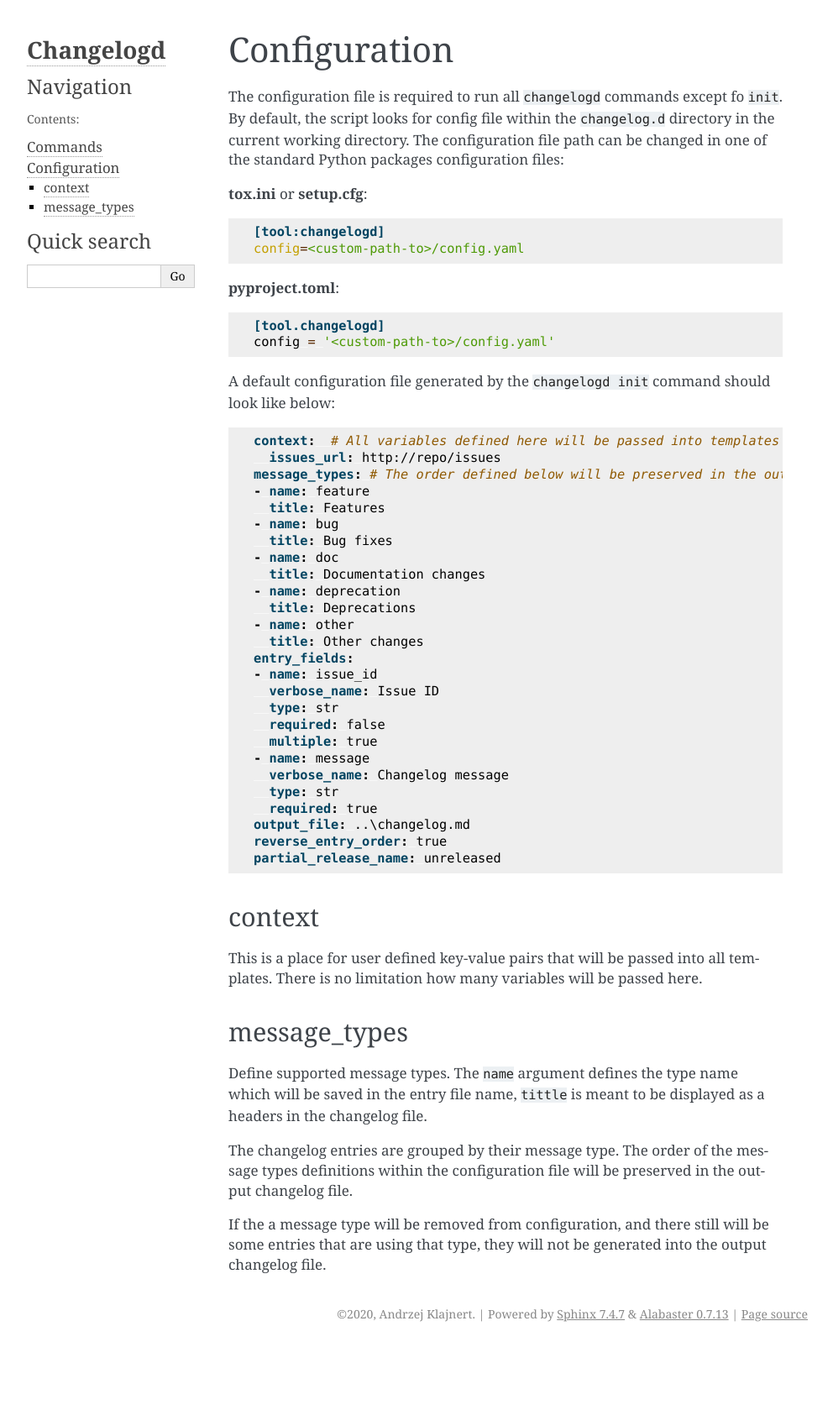
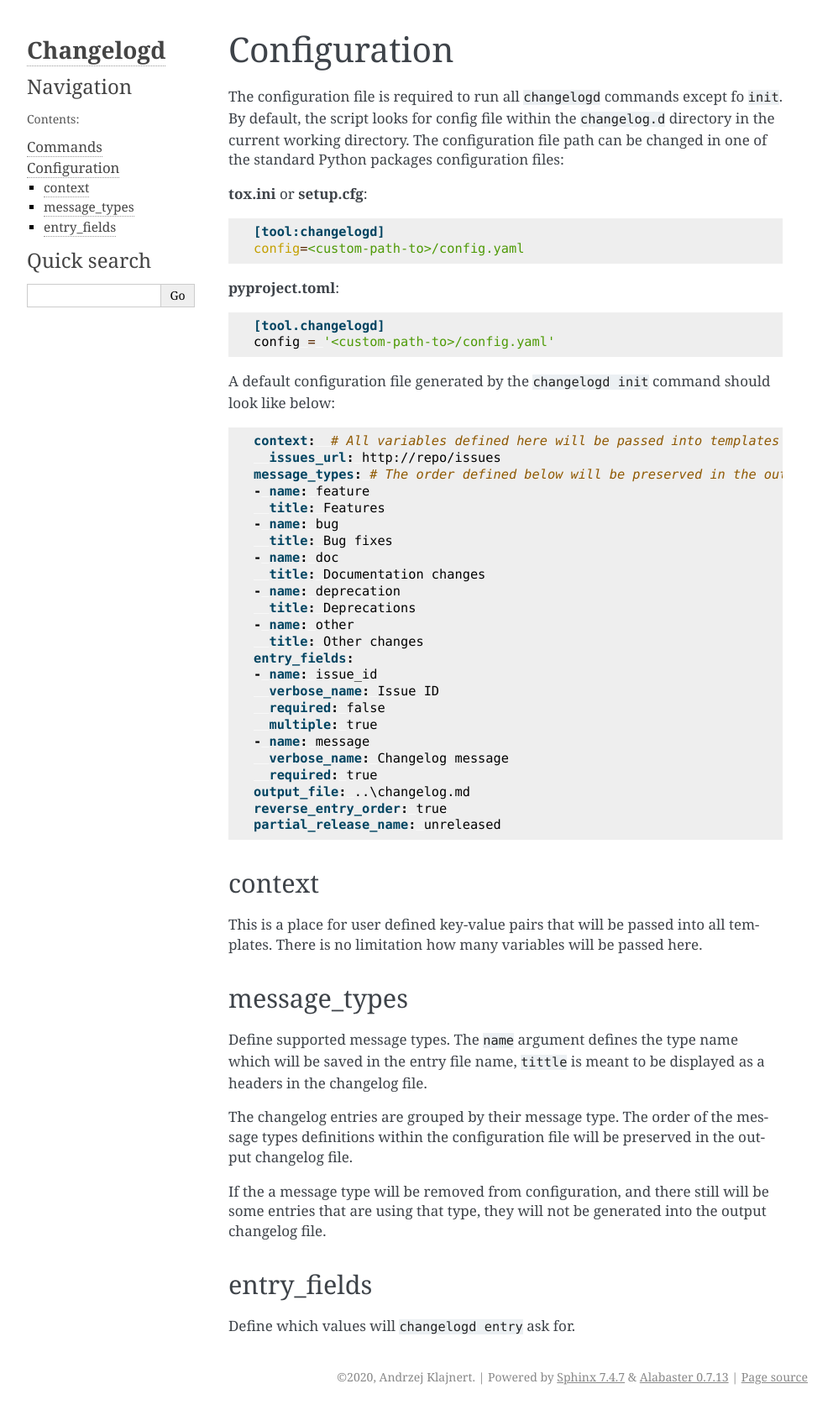
Before and after one commit to aklajnert/changelogd, a Sphinx documentation site: the page built from docs/configuration.rst, in a window 1280 px wide. Shown: the whole page at 84% size, without its empty margins (148-1140 px from the left). Built offline with Sphinx 7.4.7, drawn with Linux system fonts in a browser that asks for light colours; before the commit the page ends 1604 px from its top, so only the background shows below that.

Commit message:
Remove `type` field from `EntryField` as it is not used

```diff
--- a/docs/configuration.rst
+++ b/docs/configuration.rst
@@ -42,12 +42,10 @@ below:
    entry_fields:
    - name: issue_id
      verbose_name: Issue ID
-     type: str
      required: false
      multiple: true
    - name: message
      verbose_name: Changelog message
-     type: str
      required: true
    output_file: ..\changelog.md
    reverse_entry_order: true
@@ -71,3 +69,8 @@ definitions within the configuration file will be preserved in the output change
 
 If the a message type will be removed from configuration, and there still will be some
 entries that are using that type, they will not be generated into the output changelog file.
+
+entry_fields
+------------
+
+Define which values will ``changelogd entry`` ask for.
```
Also changed, not shown: 1 other file.
